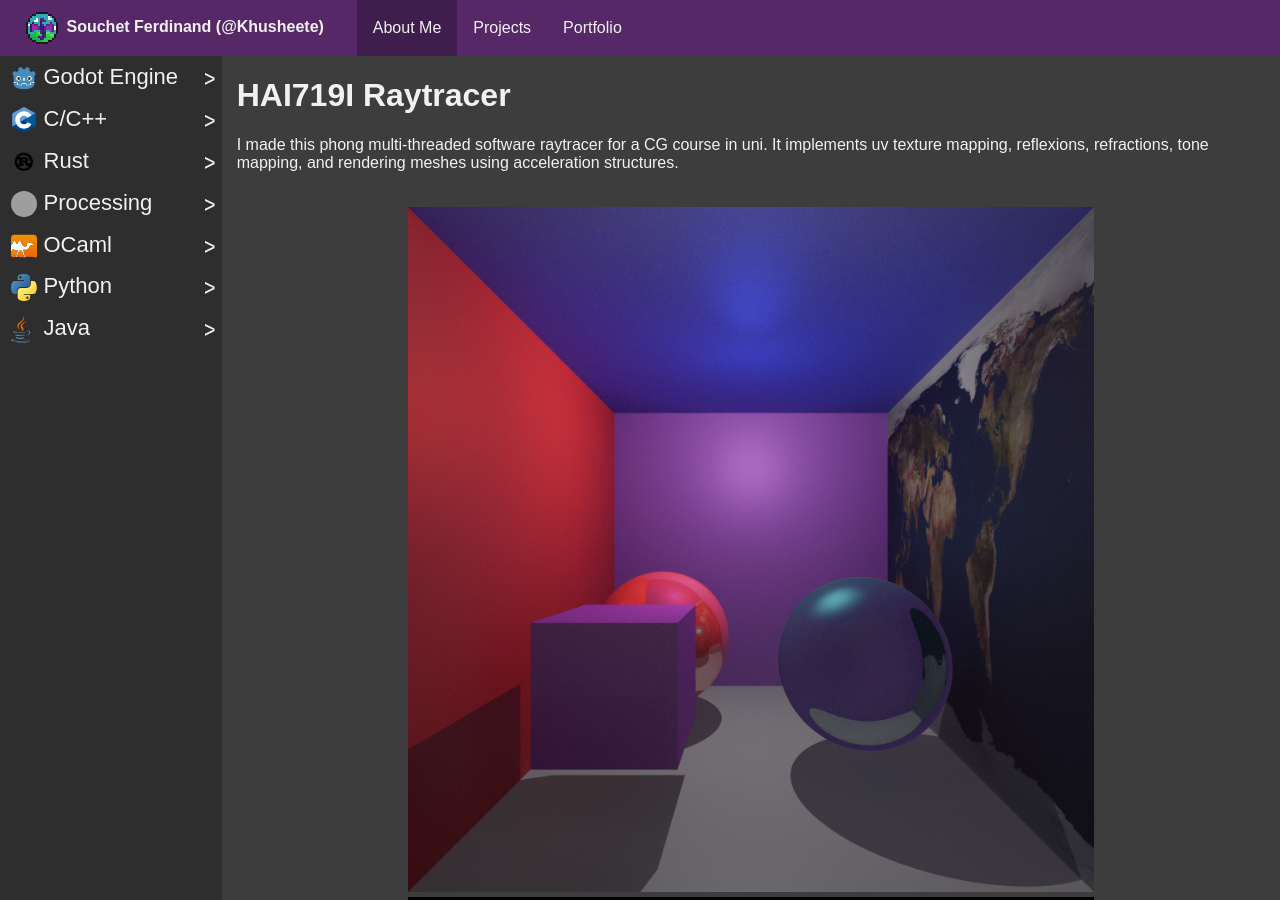
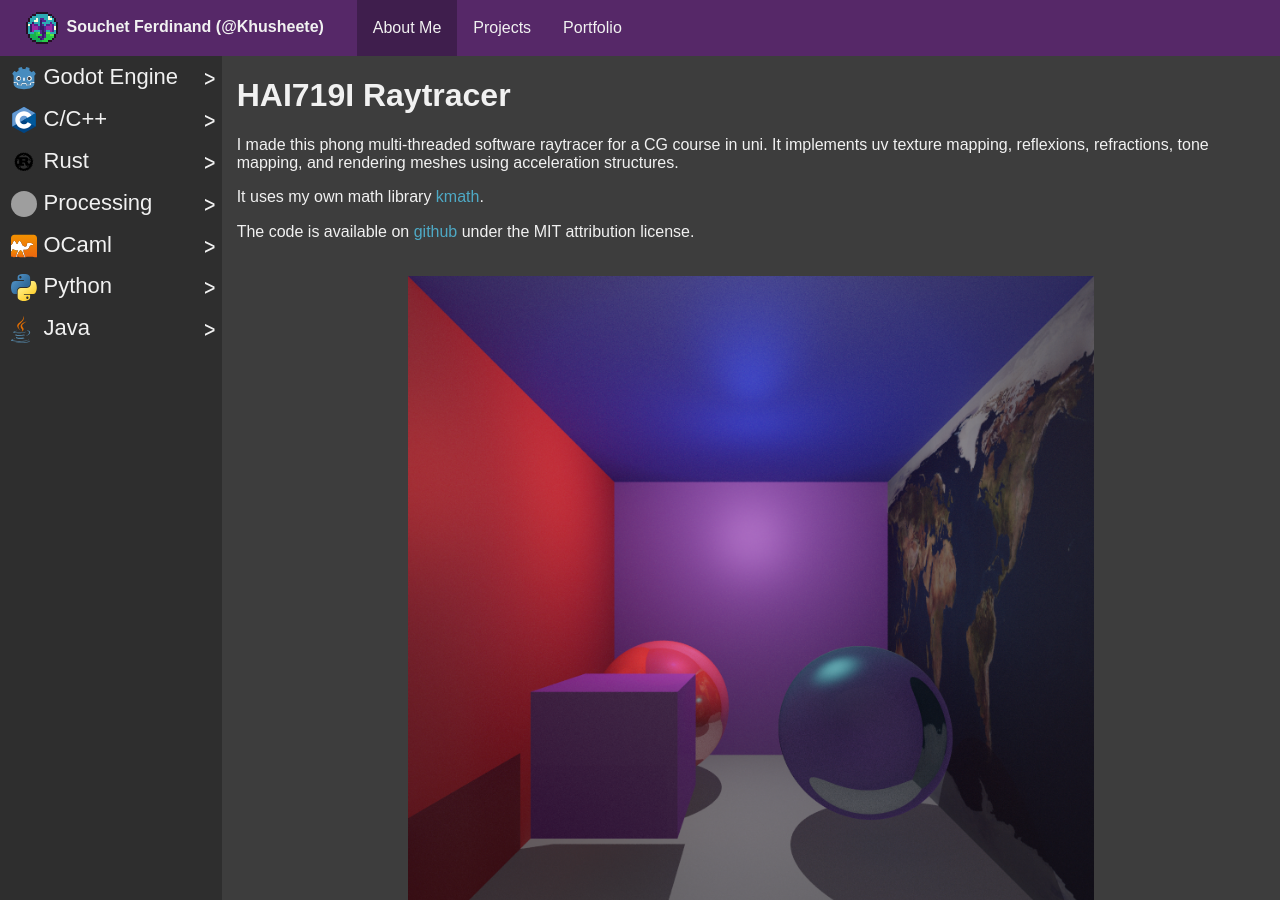
Before and after one commit to Khusheete/khusheete.github.io, a Jekyll site: the page built from projects/cpp/hai719i-raytracer/index.html, in a window 1280 px wide and 900 px high. Built offline with Jekyll 4.4.1, drawn with Linux system fonts in a browser that asks for light colours; nearby versions of some CDN libraries; grey boxes are pictures that could not be loaded.

Commit message:
Updated hai719i-raytracer

```diff
--- a/projects/cpp/hai719i-raytracer/index.html
+++ b/projects/cpp/hai719i-raytracer/index.html
@@ -7,8 +7,13 @@ layout: "projects"
 <p>
   I made this phong multi-threaded software raytracer for a CG course in uni. It implements uv texture mapping, reflexions, refractions, tone mapping, and rendering meshes using acceleration structures.
 </p>
+<p>
+  It uses my own math library <a class="project-link" data-link="cpp/kmath">kmath</a>.
+</p>
+<p>
+  The code is available on <a href="https://github.com/Khusheete/imagine_raytracing">github</a> under the MIT attribution license.
+</p>
 <br/>
-
 <div class="has-text-centered">
     <div class="pure-u-2-3">
       <img src="render0.png">
```
